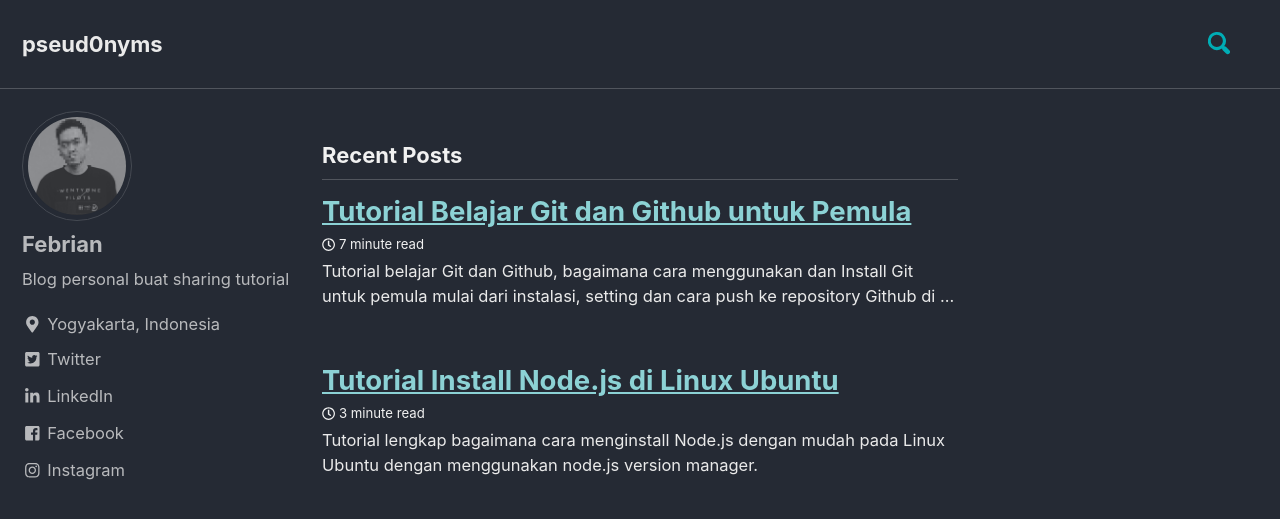
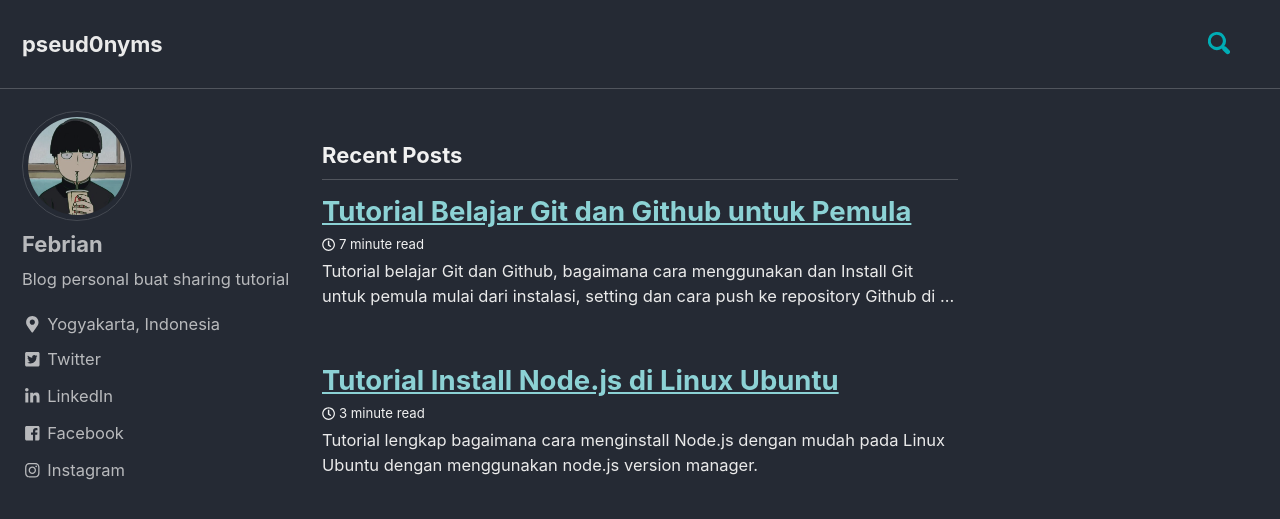
Before and after one commit to maineswai/blog, a Jekyll site: the page built from index.html, in a window 1280 px wide and 900 px high. Shown: the top 519 px of the window. Built offline with Jekyll 4.4.1, drawn with Linux system fonts in a browser that asks for light colours; cached includes are drawn as plain includes; the list of posts is cut into pages by our own code.

Commit message:
Update _config.yml

```diff
--- a/_config.yml
+++ b/_config.yml
@@ -110,7 +110,7 @@ analytics:
 # Site Author
 author:
   name             : "Febrian"
-  avatar           : /assets/images/foto-profil.jpg # path of avatar image, e.g. "/assets/images/bio-photo.jpg"
+  avatar           : /assets/images/shigeo.jpeg # path of avatar image, e.g. "/assets/images/bio-photo.jpg"
   bio              : "Blog personal buat sharing tutorial"
   location         : "Yogyakarta, Indonesia"
   email            : #"solihinfebrian0@gmail.com"
```
